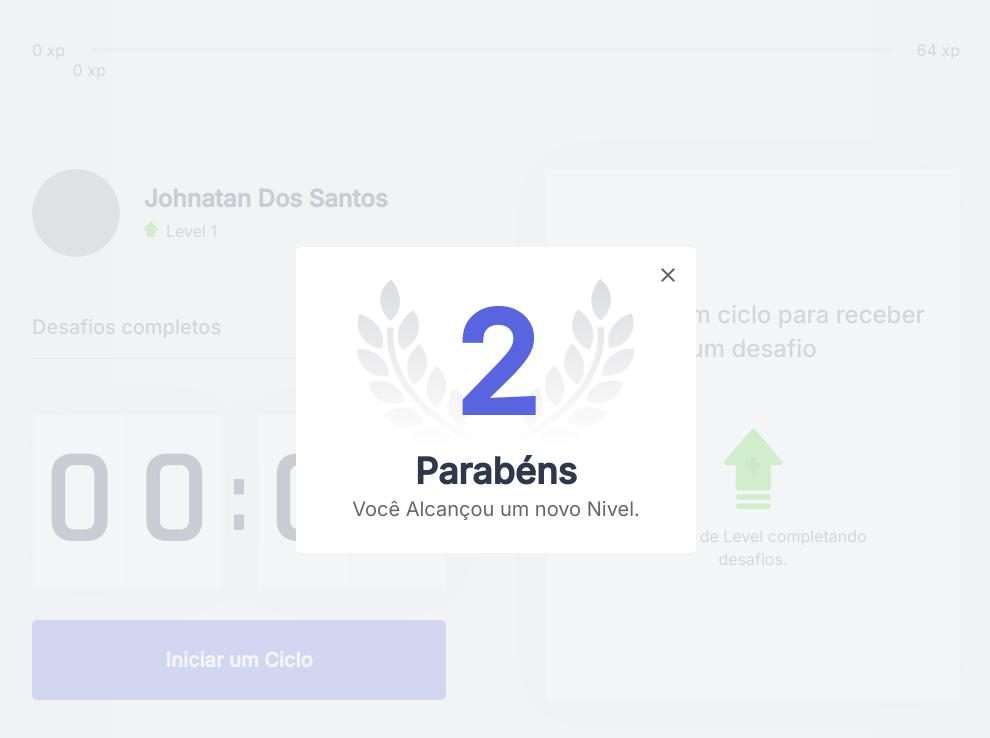
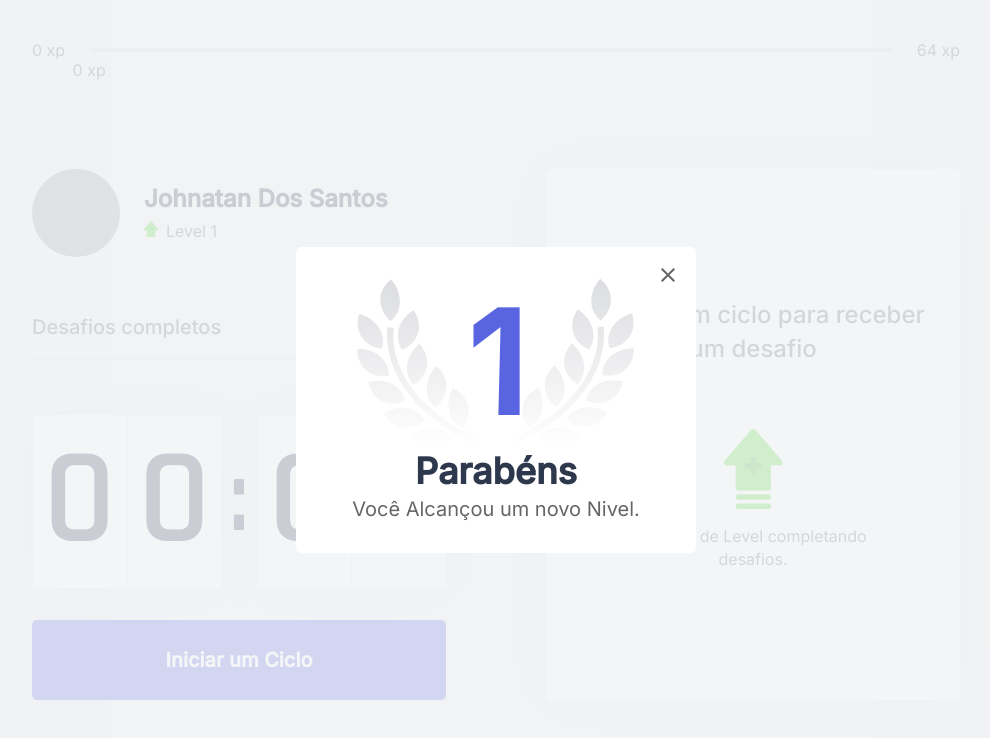
Before and after one commit to Johnbrow10/nlw4-trilha-reactjs, a Next.js app: page / in a window 1280 px wide. Shown: the top 738 px of the page, without its empty margins (144-1134 px from the left). Built offline with nearby package versions, Linux system fonts and the light colour scheme; grey boxes are pictures that could not be loaded.

Commit message:
Modal agora com recurso para fechalo

```diff
--- a/src/components/LevelUpModal.tsx
+++ b/src/components/LevelUpModal.tsx
@@ -1,16 +1,20 @@
+import { useContext } from 'react';
+import { ChallengesContext } from '../contexts/ChallengesContext';
 import styles from '../styles/components/LevelUpModal.module.css';
 
 
 export function LevelUpModal() {
+
+    const { level, closeLevelUpModal } = useContext(ChallengesContext);
     return (
         <div className={styles.overlay}>
             <div className={styles.container}>
-                <header> 2 </header>
+                <header> {level} </header>
 
                 <strong>Parabéns</strong>
                 <p>Você Alcançou um novo Nivel.</p>
 
-                <button type="button">
+                <button type="button" onClick={closeLevelUpModal }>
                     <img src="/icons/close.svg" alt="Fechar Modal" />
                 </button>
 
```
